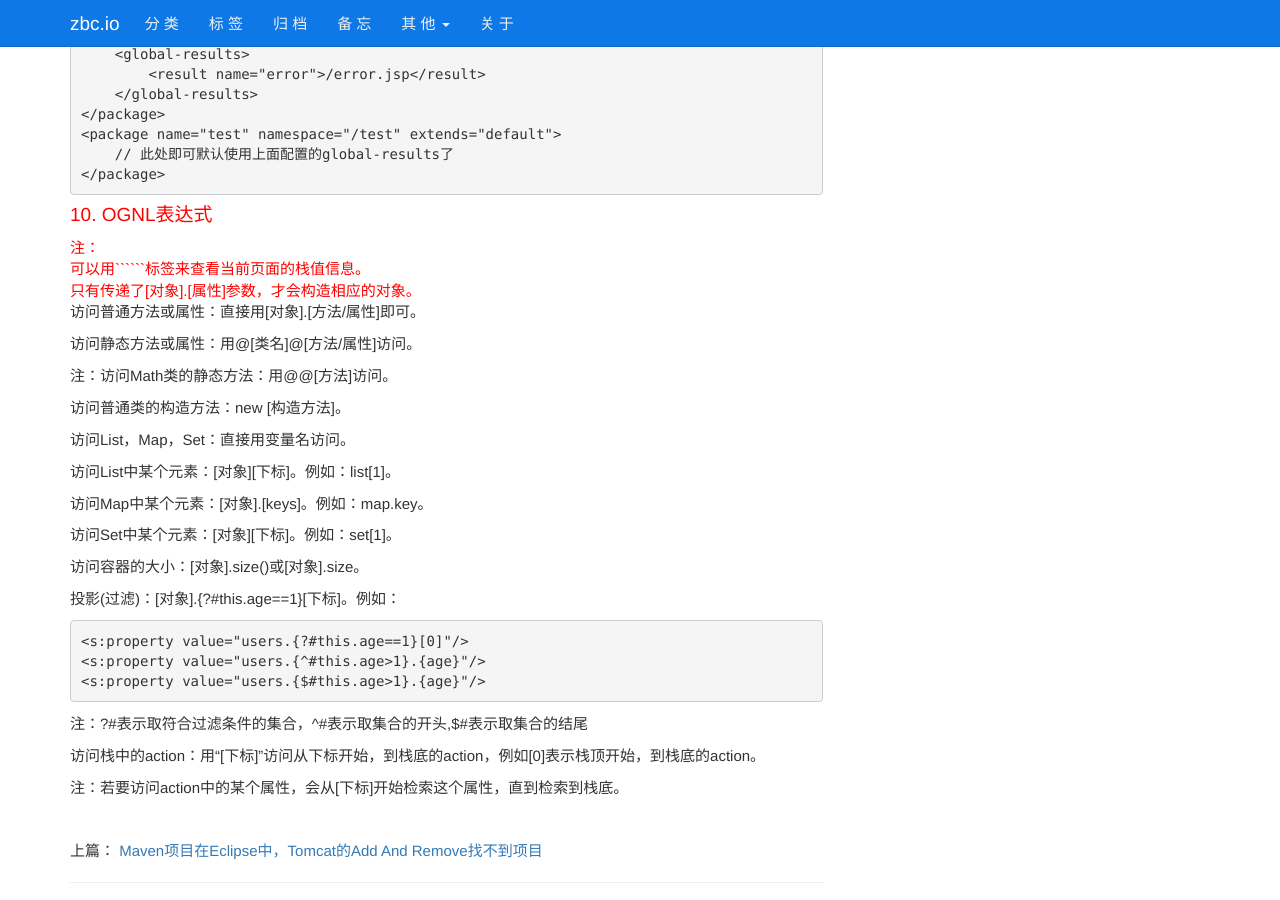
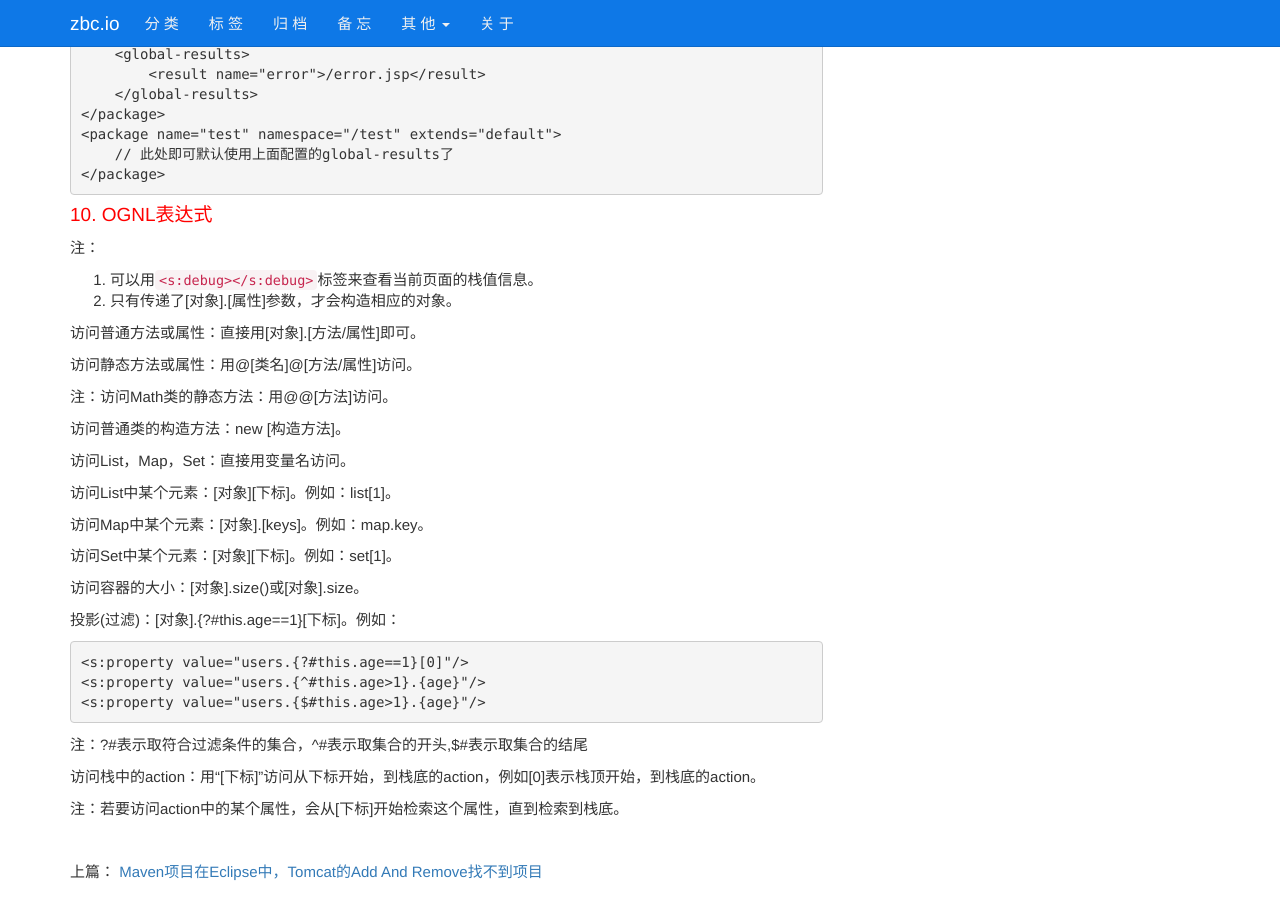
Before and after one commit to zbc0512/zbc0512.github.io, a Jekyll site: the page built from _posts/2016-04-12-struts2.md, in a window 1280 px wide and 900 px high, scrolled down 1786 px. Built offline with Jekyll 4.4.1, drawn with Linux system fonts in a browser that asks for light colours; nearby versions of some CDN libraries; library files that are not in the unit come from our copies; comment, search, counter and statistics services are not loaded; part of the change alters nothing that is shown.

Commit message:
Update 2016-04-12-struts2.md

````diff
--- a/_posts/2016-04-12-struts2.md
+++ b/_posts/2016-04-12-struts2.md
@@ -105,11 +105,9 @@ httpheader: 控制特殊HTTP行为的结果类型。
 
 #### <font color="#F00">10. OGNL表达式</font>
 
-<font color="#F00">
-注：<br />
-可以用```<s:debug></s:debug>```标签来查看当前页面的栈值信息。<br />
-只有传递了[对象].[属性]参数，才会构造相应的对象。<br />
-</font>
+注：
+1. 可以用```<s:debug></s:debug>```标签来查看当前页面的栈值信息。
+2. 只有传递了[对象].[属性]参数，才会构造相应的对象。
 
 访问普通方法或属性：直接用[对象].[方法/属性]即可。
 
````
